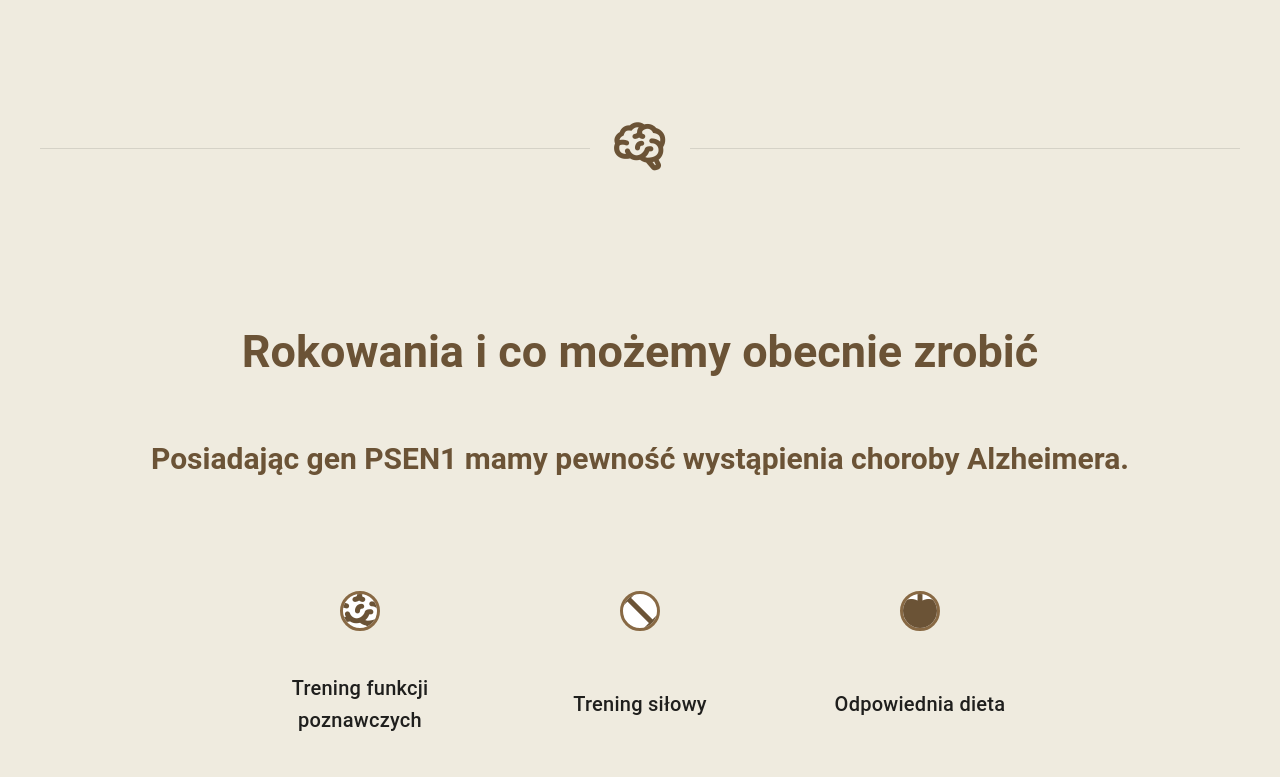
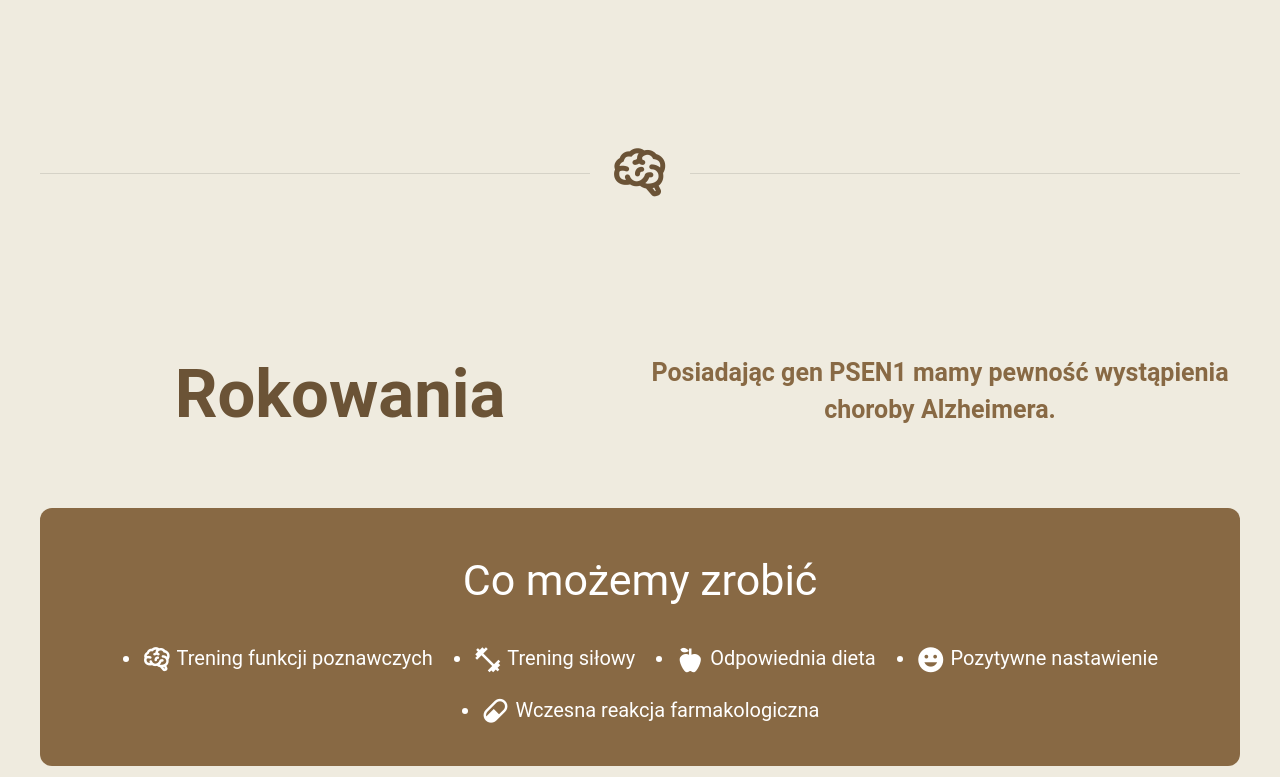
Before and after one commit to PatrykJarzynka/Memory, a Vue app: page / in a window 1280 px wide. Shown: the part 2679-3456 px from the top of the page. Built offline with nearby package versions, Linux system fonts and the light colour scheme; a small style sheet from the web is missing; a web font is replaced by a local one.

Commit message:
Refactored Possibilities section

```diff
--- a/src/components/Possibilities.vue
+++ b/src/components/Possibilities.vue
@@ -3,22 +3,27 @@
 
   const possibilities: PossibilityItem[] = [
     {
+      id: 1,
       icon: "mdi-brain",
       text: "Trening funkcji poznawczych",
     },
     {
+      id: 2,
       icon: "mdi-dumbbell",
       text: "Trening siłowy",
     },
     {
+      id: 3,
       icon: "mdi-food-apple",
       text: "Odpowiednia dieta",
     },
     {
+      id: 4,
       icon: "mdi-emoticon",
       text: "Pozytywne nastawienie",
     },
     {
+      id: 5,
       icon: "mdi-pill",
       text: "Wczesna reakcja farmakologiczna",
     },
@@ -26,133 +31,59 @@
 </script>
 
 <template>
-  <div class="w-100 d-flex flex-column align-center">
-    <v-row class="possibilities-container">
-      <v-col
+  <div class="possibilities-container">
+    <p class="title">Co możemy zrobić</p>
+
+    <ul class="possibilities-list">
+      <li
         v-for="possibility in possibilities"
-        :key="possibility.text"
-        cols="12"
-        sm="5"
-        md="4"
+        :key="possibility.id"
+        class="possibilities-list-item"
       >
-        <v-card
-          elevation="0"
-          class="possibility-card"
-        >
-          <v-avatar class="possibilities-icon-container">
-            <v-icon
-              :icon="possibility.icon"
-              class="possibilities-icon"
-            />
-          </v-avatar>
+        <v-icon :icon="possibility.icon"/>
+        {{ possibility.text }}
 
-          <v-card-title class="possibility-text">{{ possibility.text }}</v-card-title>
-        </v-card>
-      </v-col>
-    </v-row>
+      </li>
+    </ul>
   </div>
-
-
 </template>
 
 <style scoped lang="scss">
 .possibilities-container {
-  padding-top: 50px;
-  justify-content: center;
+  display: flex;
+  flex-direction: column;
+  align-items: center;
+  padding: 40px 50px;
+  gap: 30px;
+  border-radius: 12px;
+  background-color: rgb(var(--v-theme-primaryLight));
+}
 
-  @media only screen and (width >= 1280px) {
-    max-width: 70%;
+.title {
+  color: white;
+  font-size: 32px;
+  text-align: center;
+
+  @media only screen and (width >= 960px) {
+    font-size: 43px;
   }
 }
 
-.possibility-card {
+.possibilities-list {
   display: flex;
-  flex-direction: column;
-  align-items: center;
-  background-color: transparent;
-  height: 100%;
-  padding: 20px;
-
-
-  @media only screen and (width >= 600px) {
-    aspect-ratio: 1;
-    padding-top: 40px;
-  }
-
-  @media only screen and (width >= 768px) {
-    padding-top: 50px;
-  }
+  flex-wrap: wrap;
+  gap: 20px;
+  place-content: flex-start center;
 }
 
-.possibility-card:hover {
-  background-color: rgb(var(--v-theme-primary));
+.possibilities-list-item {
+  color: white;
+  font-size: 16px;
+  text-align: center;
 
-  .possibilities-icon-container {
-    color: white;
-  }
-
-  .possibility-text {
-    color: white;
-  }
-}
-
-.possibility-text {
-  white-space: wrap;
-  text-align: center;
-  display: flex;
-  align-items: center;
-  flex:1;
-  font-size: 17px;
-
-  @media only screen and (width >= 600px) {
-    font-size: 15px;
-  }
-
-  @media only screen and (width >= 768px) {
-    font-size: 17px;
-  }
-
-  @media only screen and (width >= 1280px) {
+  @media only screen and (width >= 960px) {
     font-size: 20px;
-  }
-}
-
-.possibilities-icon-container {
-  border: 3px solid rgb(var(--v-theme-primaryLight));
-  border-radius: 50%;
-  color: rgb(var(--v-theme-primary));
-  width: 70px;
-  height: 70px;
-
-  @media only screen and (width >= 600px) {
-    width: 60px;
-    height: 60px;
-  }
-
-  @media only screen and (width >= 768px) {
-    width: 70px;
-    height: 70px;
-  }
-
-  @media only screen and (width >= 1280px) {
-    width: 90px;
-    height: 90px;
-  }
-}
-
-.possibilities-icon {
-  font-size: 45px;
-
-  @media only screen and (width >= 600px) {
-    font-size: 45px;
-  }
-
-  @media only screen and (width >= 768px) {
-    font-size: 50px;
-  }
-
-  @media only screen and (width >= 1280px) {
-    font-size: 60px;
+    margin-left: 20px;
   }
 }
 </style>
--- a/src/components/SupportList.vue
+++ b/src/components/SupportList.vue
@@ -107,7 +107,7 @@
   display: grid;
   grid-template-columns: repeat(v-bind(numberOfColumns), 1fr);
   background-color: transparent;
-  column-gap: 30px;
+  column-gap: 50px;
 }
 
 .support-item-title-container {
--- a/src/interfaces/PossibilityItem.ts
+++ b/src/interfaces/PossibilityItem.ts
@@ -1,4 +1,5 @@
 export interface PossibilityItem {
+  id: number;
   icon: string;
   text: string;
 }
--- a/src/pages/index.vue
+++ b/src/pages/index.vue
@@ -32,8 +32,15 @@
 
     <IconDivider/>
 
-    <h2 class="section-title">Rokowania i co możemy obecnie zrobić</h2>
-    <h3 class="section-sub_title">Posiadając gen PSEN1 mamy pewność wystąpienia choroby Alzheimera.</h3>
+    <v-row no-gutters class="pb-16 justify-center">
+      <v-col cols="12" md="6" class="d-flex align-center justify-center">
+        <h2 class="section-title--left">Rokowania</h2>
+      </v-col>
+
+      <v-col cols="10" md="6" class="d-flex justify-center">
+        <h3 class="section-sub_title--left  text-center">Posiadając gen PSEN1 mamy pewność wystąpienia choroby Alzheimera.</h3>
+      </v-col>
+    </v-row>
 
     <Possibilities/>
 
@@ -60,6 +67,23 @@
     <IconDivider/>
 
     <h2 class="section-title">Nasi przyjaciele</h2>
+
+    <v-row>
+      <v-col cols="6">
+        <v-card>
+          <v-card-title>Full name</v-card-title>
+          <v-card-subtitle>Subtitle</v-card-subtitle>
+        </v-card>
+      </v-col>
+
+      <v-col cols="6">
+        <v-card>
+          <v-card-title>Full name</v-card-title>
+          <v-card-subtitle>Subtitle</v-card-subtitle>
+        </v-card>
+      </v-col>
+    </v-row>
+
   </v-container>
 
 </template>
@@ -73,6 +97,25 @@
   import Possibilities from "@/components/Possibilities.vue"
   import SupportList from "@/components/SupportList.vue"
   import Treatment from "@/components/Treatment.vue"
+
+  const friends = [
+    {
+      name: "Patryk Jarzynka",
+      description: "Programista i przyjaciel, który z zaangażowaniem tworzy naszą stronę internetową, dbając o to, by była nie tylko funkcjonalna, ale i pełna serca.",
+    },
+    {
+      name: "Aleksandra Bratek",
+      description: "Przyjaciółka i lekarka w trakcie specjalizacji urologicznej. Z ogromnym zaangażowaniem wspiera w poszukiwaniu leczenia choroby.",
+    },
+    {
+      name: "Aleksandra Dzierżawa",
+      description: "Terapeutka, przyjaciółka. Ogromne wsparcie w naszych działaniach i organizacji.",
+    },
+    {
+      name: "SuperHumans Jarosław Szlachta",
+      description: "Twórca systemu walki S.A.R.24. Wspiera naszą inicjatywę na wielu poziomach.",
+    },
+  ]
 
 </script>
 
@@ -106,7 +149,13 @@
   }
 
   @media only screen and (width >= 1280px) {
-    font-size: 45px;
+    font-size: 67px;
+  }
+
+  &--left {
+    @extend .section-title;
+    text-align: left;
+    padding: 0;
   }
 }
 
@@ -129,7 +178,7 @@
 }
 
 .section-sub_title {
-  color: rgb(var(--v-theme-primary));
+  color: rgb(var(--v-theme-primaryLight));
   font-size: 18px;
   text-align: center;
   margin-block: 10px;
@@ -143,7 +192,12 @@
   }
 
   @media only screen and (width >= 1280px) {
-    font-size: 30px;
+    font-size: 25px;
+  }
+
+  &--left {
+    @extend .section-sub_title;
+    text-align: left;
   }
 }
 
```
